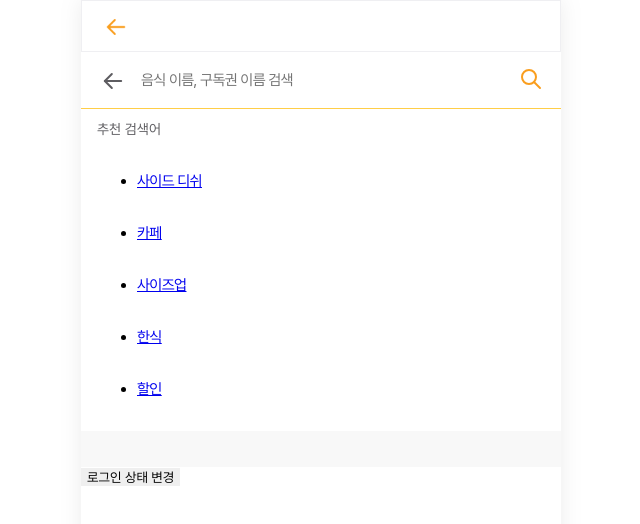
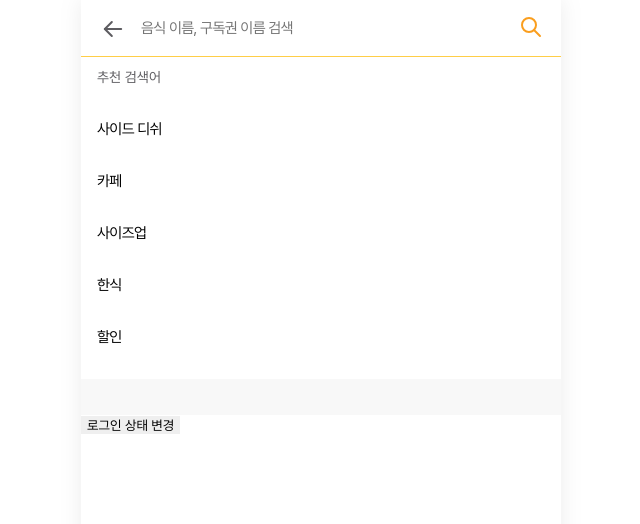
Before and after one commit to jaemisam-a/dangol-sonnim-frontend, a Next.js app: page /customer/search in a window 1280 px wide. Shown: the top 524 px of the page, without its empty margins (319-959 px from the left). Built offline with nearby package versions, Linux system fonts and the light colour scheme.

Commit message:
코드리뷰 반영 query parameter 로 페이지 이동 검색페이지 내 헤더 삭제 공백 제거 next router 이용하여 뒤로가기 input outline 제거 충돌 해결

```diff
--- a/pages/customer/search/index.tsx
+++ b/pages/customer/search/index.tsx
@@ -22,10 +22,9 @@ const Search = () => {
   }, [isLoggedIn]);
 
   return (
-    <Layout title="검색창">
+    <Layout title="검색창" isNoHeader={true}>
       <SearchInput />
       <SearchList isLoggedIn={isLoggedIn} queries={queries} />
-
       <button onClick={() => setIsLoggedIn((prev) => !prev)}>로그인 상태 변경</button>
     </Layout>
   );
--- a/src/customer/components/search/SearchInput.tsx
+++ b/src/customer/components/search/SearchInput.tsx
@@ -1,5 +1,6 @@
 import React, { useRef, KeyboardEvent } from "react";
 import { css } from "@emotion/react";
+import { useRouter } from "next/router";
 
 import { Colors, Texts } from "styles/common";
 import ArrowLeft from "public/icons/ArrowLeft.svg";
@@ -25,6 +26,7 @@ const inputWrapper = css`
 
   & input {
     border: none;
+    outline: none;
     padding: 0.5rem 0.75rem;
     width: 100%;
     height: 2.5rem;
@@ -40,6 +42,7 @@ const arrowLeft = css`
 
 const SearchInput = () => {
   const inputRef = useRef<HTMLInputElement>(null);
+  const router = useRouter();
 
   const onKeyDown = (e: KeyboardEvent<HTMLInputElement>) => {
     const target = e.target as HTMLInputElement;
@@ -56,12 +59,12 @@ const SearchInput = () => {
   };
 
   const onSearch = (value: string) => {
-    //TODO: 검색기능
+    router.push(`/customer/stores?query=${value}`);
   };
 
   return (
     <header css={searchBox}>
-      <button css={arrowLeft} onClick={() => history.back()}>
+      <button css={arrowLeft} onClick={() => router.back()}>
         <ArrowLeft />
       </button>
       <div css={inputWrapper}>
--- a/src/customer/components/search/SearchList.tsx
+++ b/src/customer/components/search/SearchList.tsx
@@ -99,7 +99,7 @@ const SearchList = (props: SearchListProps) => {
         <ul>
           {props.queries.map((query) => (
             <li key={query} css={queryList}>
-              <Link href={{ pathname: "/customer/search", query: { query } }}>{query}</Link>
+              <Link href={{ pathname: "/customer/stores", query: { query } }}>{query}</Link>
             </li>
           ))}
         </ul>
--- a/styles/globals.tsx
+++ b/styles/globals.tsx
@@ -62,6 +62,20 @@ const global = css`
     outline: 0;
     cursor: pointer;
   }
+
+  ul {
+    padding: 0;
+  }
+
+  li {
+    margin: 0;
+    list-style-type: none;
+  }
+
+  a {
+    text-decoration: none;
+    color: black;
+  }
 `;
 
 const GlobalStyle = () => {
```
Also changed, not shown: pages/customer/stores/index.tsx (added, +7 -0 lines).
